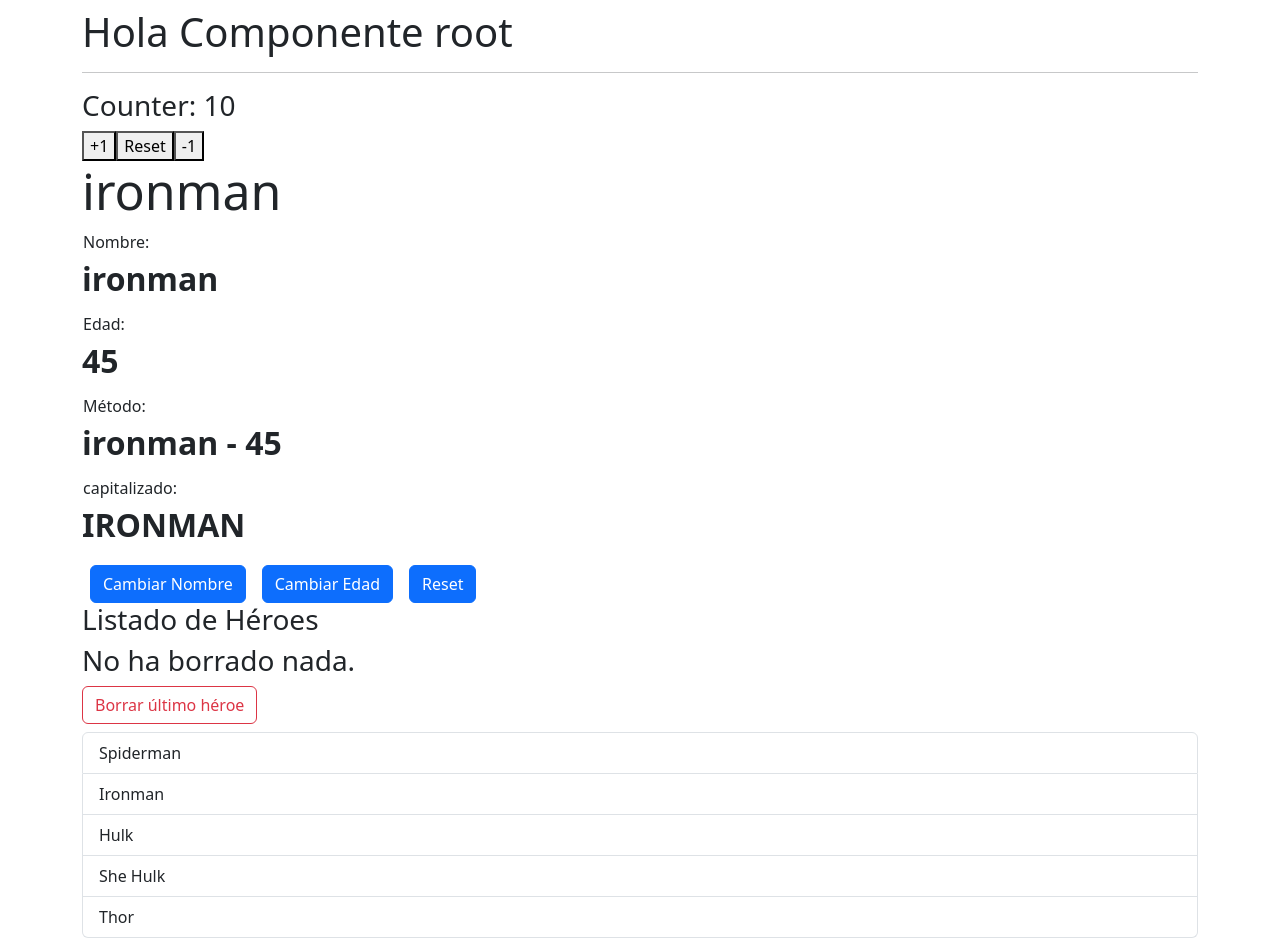
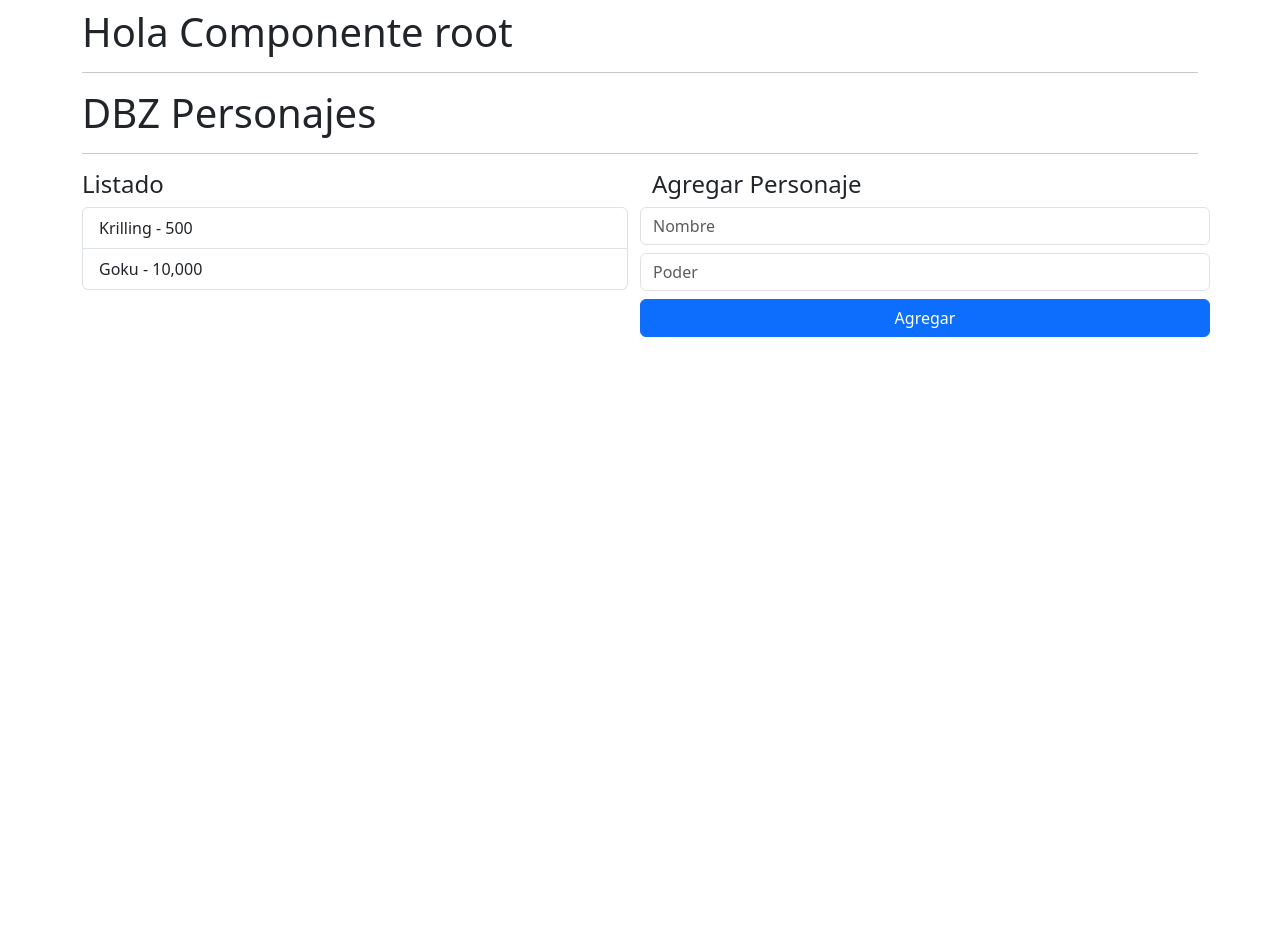
Before and after one commit to GeomaticaNet/cursoAngular-seccion4, an Angular app: page / in a window 1280 px wide. After the commit the page ends 800 px from the top, so only its background shows below. Built offline with nearby package versions, Linux system fonts and the light colour scheme.

Commit message:
modulo dbz y componentes creados

```diff
--- a/src/app/app.component.html
+++ b/src/app/app.component.html
@@ -1,10 +1,13 @@
 <h1>{{ title }}</h1>
 <hr>
 
-<app-counter></app-counter>
+<!-- <app-counter></app-counter>
 
 
 <app-heroes-hero></app-heroes-hero>
 
 
-<app-heroes-list></app-heroes-list>
+<app-heroes-list></app-heroes-list> -->
+
+
+<app-dbz-main-page></app-dbz-main-page>
--- /dev/null
+++ b/src/app/dbz/components/add-character/add-character.component.html
@@ -0,0 +1,8 @@
+<h4>Agregar Personaje</h4>
+<form class="row">
+    <input type="text" class="form-control mb-2" placeholder="Nombre">
+    <input type="number" class="form-control mb-2" placeholder="Poder">
+    <button type="submit" class="btn btn-primary">
+        Agregar
+    </button>
+</form>
--- /dev/null
+++ b/src/app/dbz/components/list/list.component.html
@@ -0,0 +1,5 @@
+<h4>Listado</h4>
+<ul class="list-group">
+    <li class="list-group-item">Krilling - 500</li>
+    <li class="list-group-item">Goku - 10,000</li>
+</ul>
--- /dev/null
+++ b/src/app/dbz/pages/main-page.component.html
@@ -0,0 +1,21 @@
+<h1>DBZ Personajes</h1>
+<hr>
+
+<div class="row">
+    <div class="col">
+
+        <dbz-list></dbz-list>
+
+
+
+    </div>
+    <div class="col">
+
+
+
+        <dbz-add-character></dbz-add-character>
+
+
+
+    </div>
+</div>
--- /dev/null
+++ b/src/app/dbz/pages/main-page.component.ts
@@ -0,0 +1,15 @@
+import { Component } from '@angular/core';
+
+@Component({
+    selector: 'app-dbz-main-page',  // cambiamos el nombre al selector
+    templateUrl: './main-page.component.html'   // ponemos el path de la plantilla html
+})
+
+// Exportamos nuestro componente hijo
+export class MainPageComponent {
+
+    public msg: string = 'Hola desde main-page';
+
+
+
+}
```
Also changed, not shown: src/app/app.module.ts (+6 -2 lines), src/app/dbz/components/add-character/add-character.component.ts (added, +10 -0 lines), src/app/dbz/components/list/list.component.ts (added, +10 -0 lines), src/app/dbz/dbz.module.ts (added, +23 -0 lines), src/app/dbz/components/add-character/add-character.component.css (added), src/app/dbz/components/list/list.component.css (added).
